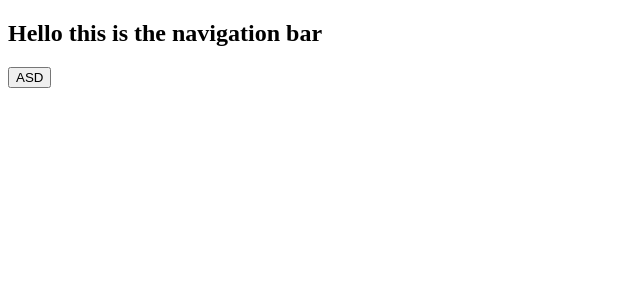
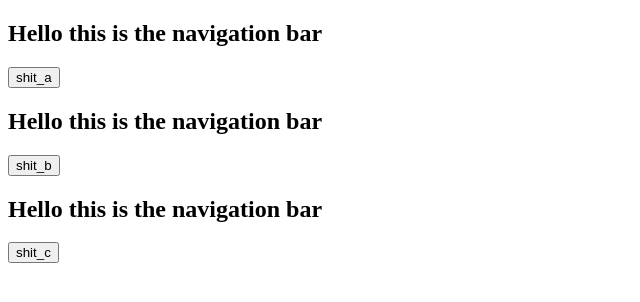
Before and after one commit to AlexBungiu/weddNG-website, a React app: page / in a window 1280 px wide. Shown: the top 302 px of the page, without its empty margins (0-640 px from the left). Built offline with nearby package versions, Linux system fonts and the light colour scheme; no server answers.

Commit message:
animateElement decorated items have an unique id

```diff
--- /dev/null
+++ b/src/components/Shit.js
@@ -0,0 +1,14 @@
+import * as React from 'react';
+import {animateComponent} from "../decorators";
+
+@animateComponent('shit')
+export class Shit extends React.PureComponent {
+    render(){
+        let {id} = this.props;
+        return(
+            <view>
+                hello i am {id}
+            </view>
+        );
+    }
+}
--- a/src/containers/App.js
+++ b/src/containers/App.js
@@ -2,6 +2,7 @@ import * as React from 'react';
 import {connect} from "react-redux";
 import {login} from "../redux/modules/auth";
 import {animateComponent} from "../decorators";
+import {Shit} from "../components/Shit";
 
 @connect((state, ownProps) => ({
     username: state.auth.username,
@@ -9,23 +10,26 @@ import {animateComponent} from "../decorators";
 }), {
     login,
 })
-@animateComponent('app')
 export default class App extends React.PureComponent {
     //
     // componentDidMount(){
     //     this.props.login("123");
     // }
-
-    authenticate() {
-        let {login} = this.props;
-        login("123");
-        // fetch('/login/123')
-        //     // .then(response => response.body)
-        //     .then(response =>{console.log(response.json());})
-        //     .catch();
-    }
+    //
+    // authenticate() {
+    //     let {login} = this.props;
+    //     login("123");
+    //     // fetch('/login/123')
+    //     //     // .then(response => response.body)
+    //     //     .then(response =>{console.log(response.json());})
+    //     //     .catch();
+    // }
 
     render() {
-        return <view>ASDQWE</view>
+        return <view>
+            <Shit id={'a'}/>
+            <Shit id={'b'}/>
+            <Shit id={'c'}/>
+        </view>
     }
 }
--- a/src/decorators.js
+++ b/src/decorators.js
@@ -1,6 +1,7 @@
 import * as React from 'react';
 import {connect} from "react-redux";
 import {showElement} from "./redux/modules/animation";
+import {login} from "./redux/modules/auth";
 
 export function animateComponent(componentId) {
     return function (Child) {
@@ -12,28 +13,35 @@ export function animateComponent(componentId) {
             }
 
             render() {
-                let {token, showElement, isVisible} = this.props;
+                let {token, showElement, isVisible, id} = this.props;
                 return (
                     <div>
                         <h2>Hello this is the navigation bar</h2>
-                        <button onClick={()=>{
-                            showElement(componentId, !isVisible);
+                        <button onClick={() => {
+                            showElement(componentId, id, !isVisible);
                         }}>
-                            ASD
+                            {componentId + '_' + id}
                         </button>
                         {token}
                         {
                             isVisible &&
-                            <Child/>
+                            <Child
+                                {...this.props}
+                            />
                         }
                     </div>
                 )
             }
         }
 
-        return connect((state, ownProps) => ({
-            isVisible: state.animation[componentId] && state.animation[componentId].isVisible,
-        }), {
+        return connect((state, ownProps) => {
+            let id = componentId + '_' + ownProps.id;
+            return {
+                animationId: id,
+                isVisible: state.animation[id] && state.animation[id].isVisible,
+            }
+        }, {
+            login,
             showElement,
         })(AnimatedComponent);
     }
--- a/src/redux/modules/animation.js
+++ b/src/redux/modules/animation.js
@@ -17,10 +17,10 @@ export default function (state = INITIAL_STATE, action) {
     }
 }
 
-export function showElement(componentId, isVisible) {
+export function showElement(componentId, elementUniqueId, isVisible) {
     return {
         type: SHOW_ELEMENT,
-        componentId,
+        componentId: componentId + '_' + elementUniqueId,
         isVisible,
     }
 }
--- a/src/redux/modules/profile.js
+++ b/src/redux/modules/profile.js
@@ -5,6 +5,8 @@ const GET_PROFILE_SUCCESS = 'auth/GET_PROFILE_SUCCESS';
 const GET_PROFILE_FAIL = 'auth/GET_PROFILE_FAIL';
 const INITIAL_STATE = {};
 
+
+//TODO merge auth with profile since profile arrives in login response
 
 export default function (state = INITIAL_STATE, action) {
     switch(action.type){
```
